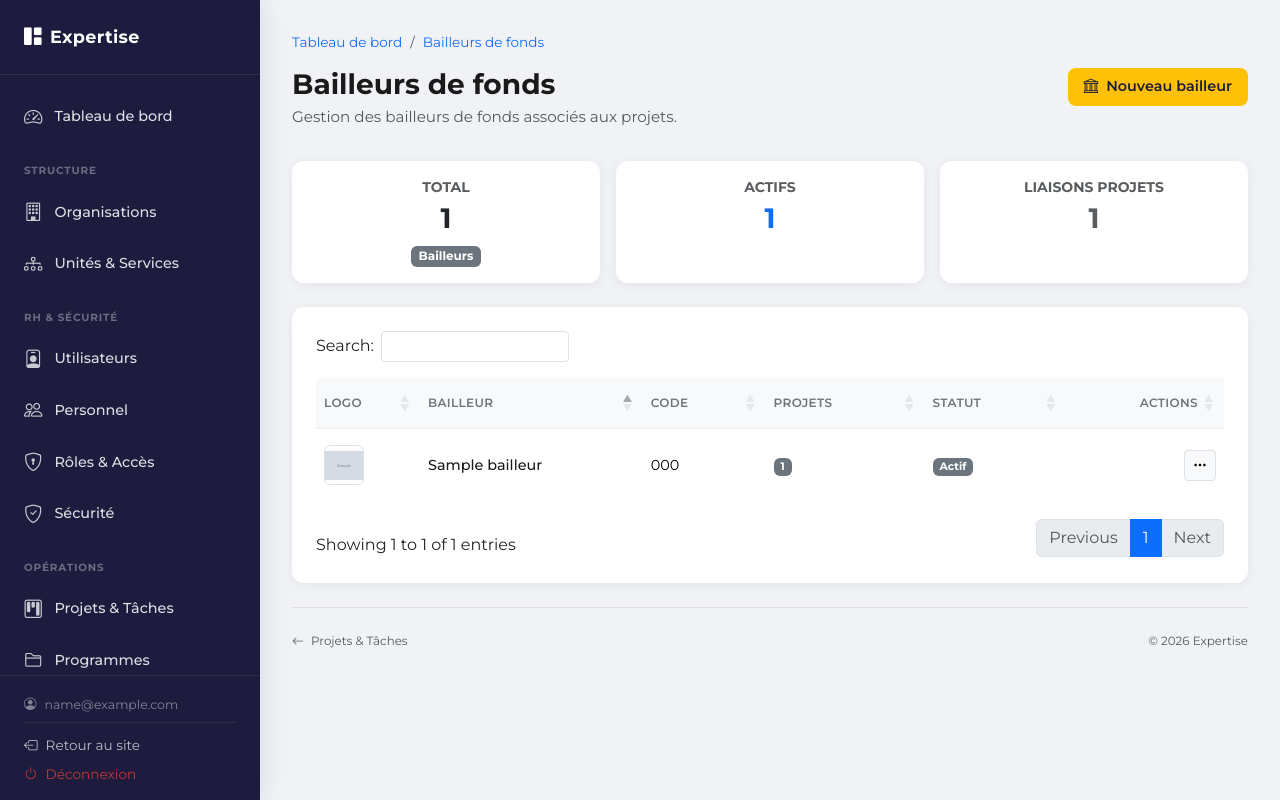
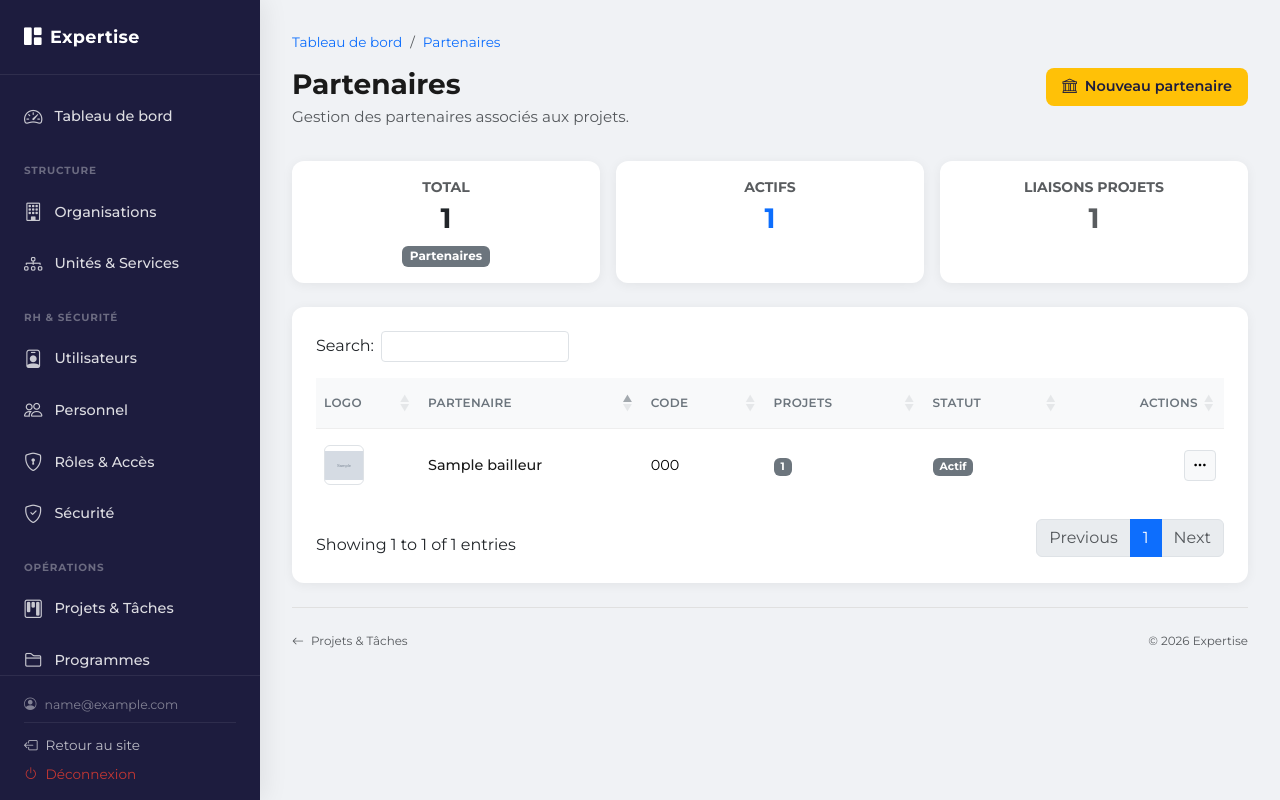
Before and after one commit to thecarinsiwa/expertise, a PHP site: page /expertise/admin/bailleurs.php in a window 1280 px wide. Run offline with PHP 8.4, Linux system fonts and the light colour scheme; the visitor is signed in with stand-in values (Sample User, id 1); tables that the repository leaves empty hold one stand-in row (values such as "Sample post"); grey boxes marked "Sample" are stand-in pictures; some libraries are stand-ins or nearby versions.

Commit message:
Change bailleurs to partenaires

```diff
--- a/admin/bailleurs.php
+++ b/admin/bailleurs.php
@@ -1,5 +1,5 @@
 <?php
-$pageTitle = 'Bailleurs de fonds – Administration';
+$pageTitle = 'Partenaires – Administration';
 $currentNav = 'bailleurs';
 require_once __DIR__ . '/inc/auth.php';
 require_permission('admin.bailleurs.view');
@@ -92,9 +92,9 @@ $isForm = ($action === 'add') || ($action === 'edit' && $detail);
 <nav aria-label="breadcrumb" class="mb-3">
     <ol class="breadcrumb">
         <li class="breadcrumb-item"><a href="index.php" class="text-decoration-none">Tableau de bord</a></li>
-        <li class="breadcrumb-item"><a href="bailleurs.php" class="text-decoration-none">Bailleurs de fonds</a></li>
+        <li class="breadcrumb-item"><a href="bailleurs.php" class="text-decoration-none">Partenaires</a></li>
         <?php if ($action === 'add'): ?>
-            <li class="breadcrumb-item active">Nouveau bailleur</li>
+            <li class="breadcrumb-item active">Nouveau partenaire</li>
         <?php elseif ($action === 'edit' && $detail): ?>
             <li class="breadcrumb-item active">Modifier</li>
         <?php elseif ($detail): ?>
@@ -108,17 +108,17 @@ $isForm = ($action === 'add') || ($action === 'edit' && $detail);
         <div>
             <h1>
                 <?php
-                if ($action === 'add') echo 'Nouveau bailleur';
-                elseif ($action === 'edit' && $detail) echo 'Modifier le bailleur';
+                if ($action === 'add') echo 'Nouveau partenaire';
+                elseif ($action === 'edit' && $detail) echo 'Modifier le partenaire';
                 elseif ($detail) echo htmlspecialchars($detail->name);
-                else echo 'Bailleurs de fonds';
+                else echo 'Partenaires';
                 ?>
             </h1>
             <p class="text-muted mb-0">
                 <?php
-                if ($detail && !$isForm) echo 'Fiche bailleur de fonds';
-                elseif ($action === 'add') echo 'Créer un nouveau bailleur de fonds.';
-                else echo 'Gestion des bailleurs de fonds associés aux projets.';
+                if ($detail && !$isForm) echo 'Fiche partenaire';
+                elseif ($action === 'add') echo 'Créer un nouveau partenaire.';
+                else echo 'Gestion des partenaires associés aux projets.';
                 ?>
             </p>
         </div>
@@ -129,17 +129,17 @@ $isForm = ($action === 'add') || ($action === 'edit' && $detail);
             <?php elseif ($isForm): ?>
                 <a href="bailleurs.php<?= $id ? '?id=' . $id : '' ?>" class="btn btn-admin-outline"><i class="bi bi-arrow-left me-1"></i> Annuler</a>
             <?php else: ?>
-                <a href="bailleurs.php?action=add" class="btn btn-admin-primary"><i class="bi bi-bank me-1"></i> Nouveau bailleur</a>
+                <a href="bailleurs.php?action=add" class="btn btn-admin-primary"><i class="bi bi-bank me-1"></i> Nouveau partenaire</a>
             <?php endif; ?>
         </div>
     </div>
 </header>
 
 <?php if (isset($_GET['msg']) && $_GET['msg'] === 'deleted'): ?>
-    <div class="alert alert-success">Le bailleur a été supprimé.</div>
+    <div class="alert alert-success">Le partenaire a été supprimé.</div>
 <?php endif; ?>
 <?php if (isset($_GET['msg']) && $_GET['msg'] === 'created'): ?>
-    <div class="alert alert-success">Bailleur créé.</div>
+    <div class="alert alert-success">Partenaire créé.</div>
 <?php endif; ?>
 <?php if ($error): ?>
     <div class="alert alert-danger"><?= htmlspecialchars($error) ?></div>
@@ -154,7 +154,7 @@ $isForm = ($action === 'add') || ($action === 'edit' && $detail);
             <div class="admin-card text-center p-3 h-100">
                 <div class="text-muted small text-uppercase mb-1 fw-bold">Total</div>
                 <div class="h3 mb-0 fw-bold"><?= $stats['total'] ?></div>
-                <div class="mt-2"><span class="badge bg-secondary">Bailleurs</span></div>
+                <div class="mt-2"><span class="badge bg-secondary">Partenaires</span></div>
             </div>
         </div>
         <div class="col-sm-6 col-xl-4">
@@ -174,7 +174,7 @@ $isForm = ($action === 'add') || ($action === 'edit' && $detail);
 
 <?php if ($isForm): ?>
     <div class="admin-card admin-section-card">
-        <h5 class="card-title mb-4"><i class="bi bi-bank"></i> <?= $id ? 'Modifier le bailleur' : 'Nouveau bailleur' ?></h5>
+        <h5 class="card-title mb-4"><i class="bi bi-bank"></i> <?= $id ? 'Modifier le partenaire' : 'Nouveau partenaire' ?></h5>
         <form method="POST" action="<?= $id ? 'bailleurs.php?action=edit&id=' . $id : 'bailleurs.php?action=add' ?>" enctype="multipart/form-data">
             <input type="hidden" name="save_bailleur" value="1">
             <div class="row g-3">
@@ -237,7 +237,7 @@ $isForm = ($action === 'add') || ($action === 'edit' && $detail);
         <div class="modal-dialog">
             <div class="modal-content border-0 shadow">
                 <div class="modal-header bg-danger text-white">
-                    <h5 class="modal-title">Supprimer ce bailleur ?</h5>
+                    <h5 class="modal-title">Supprimer ce partenaire ?</h5>
                     <button type="button" class="btn-close btn-close-white" data-bs-dismiss="modal"></button>
                 </div>
                 <div class="modal-body py-4">
@@ -260,7 +260,7 @@ $isForm = ($action === 'add') || ($action === 'edit' && $detail);
                 <thead>
                     <tr>
                         <th style="width:70px;">Logo</th>
-                        <th>Bailleur</th>
+                        <th>Partenaire</th>
                         <th>Code</th>
                         <th>Projets</th>
                         <th>Statut</th>
@@ -291,7 +291,7 @@ $isForm = ($action === 'add') || ($action === 'edit' && $detail);
                                         <li><a class="dropdown-item" href="bailleurs.php?action=edit&id=<?= (int) $b->id ?>"><i class="bi bi-pencil me-2"></i> Modifier</a></li>
                                         <li><hr class="dropdown-divider"></li>
                                         <li>
-                                            <form method="POST" onsubmit="return confirm('Supprimer ce bailleur ?');">
+                                            <form method="POST" onsubmit="return confirm('Supprimer ce partenaire ?');">
                                                 <input type="hidden" name="delete_id" value="<?= (int) $b->id ?>">
                                                 <button type="submit" class="dropdown-item text-danger"><i class="bi bi-trash me-2"></i> Supprimer</button>
                                             </form>
@@ -308,7 +308,7 @@ $isForm = ($action === 'add') || ($action === 'edit' && $detail);
 
 <?php else: ?>
     <div class="admin-card admin-section-card">
-        <p class="admin-empty py-4 mb-0"><i class="bi bi-inbox"></i> Aucun bailleur. <a href="bailleurs.php?action=add">Créer un bailleur</a> pour pouvoir l’associer aux projets.</p>
+        <p class="admin-empty py-4 mb-0"><i class="bi bi-inbox"></i> Aucun partenaire. <a href="bailleurs.php?action=add">Créer un partenaire</a> pour pouvoir l’associer aux projets.</p>
     </div>
 <?php endif; ?>
 
--- a/admin/inc/header.php
+++ b/admin/inc/header.php
@@ -382,7 +382,7 @@ header('Content-Type: text/html; charset=UTF-8');
             <?php endif; ?>
             <?php if (has_permission('admin.bailleurs.view')): ?>
             <a href="bailleurs.php" class="nav-link<?= $currentNav === 'bailleurs' ? ' active' : '' ?>">
-                <i class="bi bi-bank"></i><span>Bailleurs de fonds</span>
+                <i class="bi bi-bank"></i><span>Partenaires</span>
             </a>
             <?php endif; ?>
             <?php if (has_permission('admin.missions.view')): ?>
--- a/admin/projects.php
+++ b/admin/projects.php
@@ -491,13 +491,13 @@ $isForm = ($action === 'add') || ($action === 'edit' && $detail);
                         <small class="text-muted"><a href="programmes.php" target="_blank">Configuration des programmes</a></small>
                     </div>
                     <div class="col-12">
-                        <label class="form-label fw-bold">Bailleurs de fonds</label>
+                        <label class="form-label fw-bold">Partenaires</label>
                         <select form="projectForm" name="bailleur_ids[]" class="form-select" multiple size="4">
                             <?php foreach ($bailleurs as $b): ?>
                                 <option value="<?= (int) $b->id ?>" <?= ($detail && in_array((int)$b->id, $detail->bailleur_ids ?? [])) ? 'selected' : '' ?>><?= htmlspecialchars($b->name) ?><?= !empty($b->code) ? ' (' . htmlspecialchars($b->code) . ')' : '' ?></option>
                             <?php endforeach; ?>
                         </select>
-                        <small class="text-muted">Maintenez Ctrl (ou Cmd) pour sélectionner plusieurs bailleurs. <a href="bailleurs.php?action=add">Créer un bailleur</a></small>
+                        <small class="text-muted">Maintenez Ctrl (ou Cmd) pour sélectionner plusieurs partenaires. <a href="bailleurs.php?action=add">Créer un partenaire</a></small>
                     </div>
                     <div class="col-12">
                         <label class="form-label fw-bold">Description</label>
@@ -872,7 +872,7 @@ $isForm = ($action === 'add') || ($action === 'edit' && $detail);
         <table class="admin-table mb-0">
             <tr><th style="width:180px;">Organisation</th><td><?= htmlspecialchars($detail->organisation_name ?? '—') ?></td></tr>
             <tr><th>Code</th><td><?= htmlspecialchars($detail->code ?? '—') ?></td></tr>
-            <tr><th>Bailleurs de fonds</th><td><?= !empty($detail->bailleurs) ? implode(', ', array_map(function($b) { return htmlspecialchars($b->name); }, $detail->bailleurs)) : '—' ?></td></tr>
+            <tr><th>Partenaires</th><td><?= !empty($detail->bailleurs) ? implode(', ', array_map(function($b) { return htmlspecialchars($b->name); }, $detail->bailleurs)) : '—' ?></td></tr>
             <tr><th>Description</th><td class="project-description"><?= !empty($detail->description) ? $detail->description : '—' ?></td></tr>
             <tr><th>Dates</th><td><?= $detail->start_date ? date('d/m/Y', strtotime($detail->start_date)) : '—' ?> — <?= $detail->end_date ? date('d/m/Y', strtotime($detail->end_date)) : '—' ?></td></tr>
             <tr><th>Statut</th><td><span class="badge bg-secondary"><?= $statusLabels[$detail->status] ?? $detail->status ?></span></td></tr>
--- a/client/login.php
+++ b/client/login.php
@@ -279,6 +279,10 @@ if ($_SERVER['REQUEST_METHOD'] === 'POST') {
                         </button>
                     </div>
                 </div>
+
+
+
+
                 <button type="submit" class="btn-login" id="submitBtn">
                     <i class="bi bi-box-arrow-in-right me-2"></i>Se connecter
                 </button>
--- a/docs/Documentation-Expertise-Application.html
+++ b/docs/Documentation-Expertise-Application.html
@@ -624,7 +624,7 @@ sequenceDiagram
     <h3>Projets, programmes, portfolios</h3>
     <p>Menus <strong>« Projets & Tâches »</strong>, <strong>« Programmes »</strong>, <strong>« Portfolios »</strong> : gestion des portefeuilles, programmes et projets (phases, tâches, livrables, jalons, budgets, ressources, affectations). Les projets peuvent être liés à des bailleurs.</p>
 
-    <h3>Bailleurs de fonds</h3>
+    <h3>Partenaires</h3>
     <p>Menu <strong>« Bailleurs de fonds »</strong> (<code>admin/bailleurs.php</code>) : gestion des bailleurs (nom, code, description, logo). Les bailleurs peuvent être associés aux missions et aux projets. Ceux actifs peuvent être affichés dans la section « Ils nous font confiance » sur le site public.</p>
 
     <h2 id="ch4-comm">4.5 Communication et gestion</h2>
--- a/mission.php
+++ b/mission.php
@@ -160,7 +160,7 @@ $coverUrl = $hasCover ? client_asset_url($baseUrl, $mission->cover_image) : '';
 
                         <?php if (count($bailleurs) > 0): ?>
                             <div class="mission-detail-block">
-                                <h2 class="mission-detail-block-title"><i class="bi bi-building"></i> Bailleurs</h2>
+                                <h2 class="mission-detail-block-title"><i class="bi bi-building"></i> Partenaires</h2>
                                 <div class="mission-detail-bailleurs">
                                     <?php foreach ($bailleurs as $b): ?>
                                         <div class="mission-detail-bailleur">
--- a/project.php
+++ b/project.php
@@ -195,7 +195,7 @@ $priorityLabel = isset($priorityLabels[$project->priority]) ? $priorityLabels[$p
 
                         <?php if (count($bailleurs) > 0): ?>
                         <div class="mission-detail-block">
-                            <h2 class="mission-detail-block-title"><i class="bi bi-building"></i> Bailleurs</h2>
+                            <h2 class="mission-detail-block-title"><i class="bi bi-building"></i> Partenaires</h2>
                             <div class="mission-detail-bailleurs">
                                 <?php foreach ($bailleurs as $b): ?>
                                 <div class="mission-detail-bailleur">
```
Also changed, not shown: admin/login.php (+8 -3 lines), admin/missions.php (+4 -4 lines).
